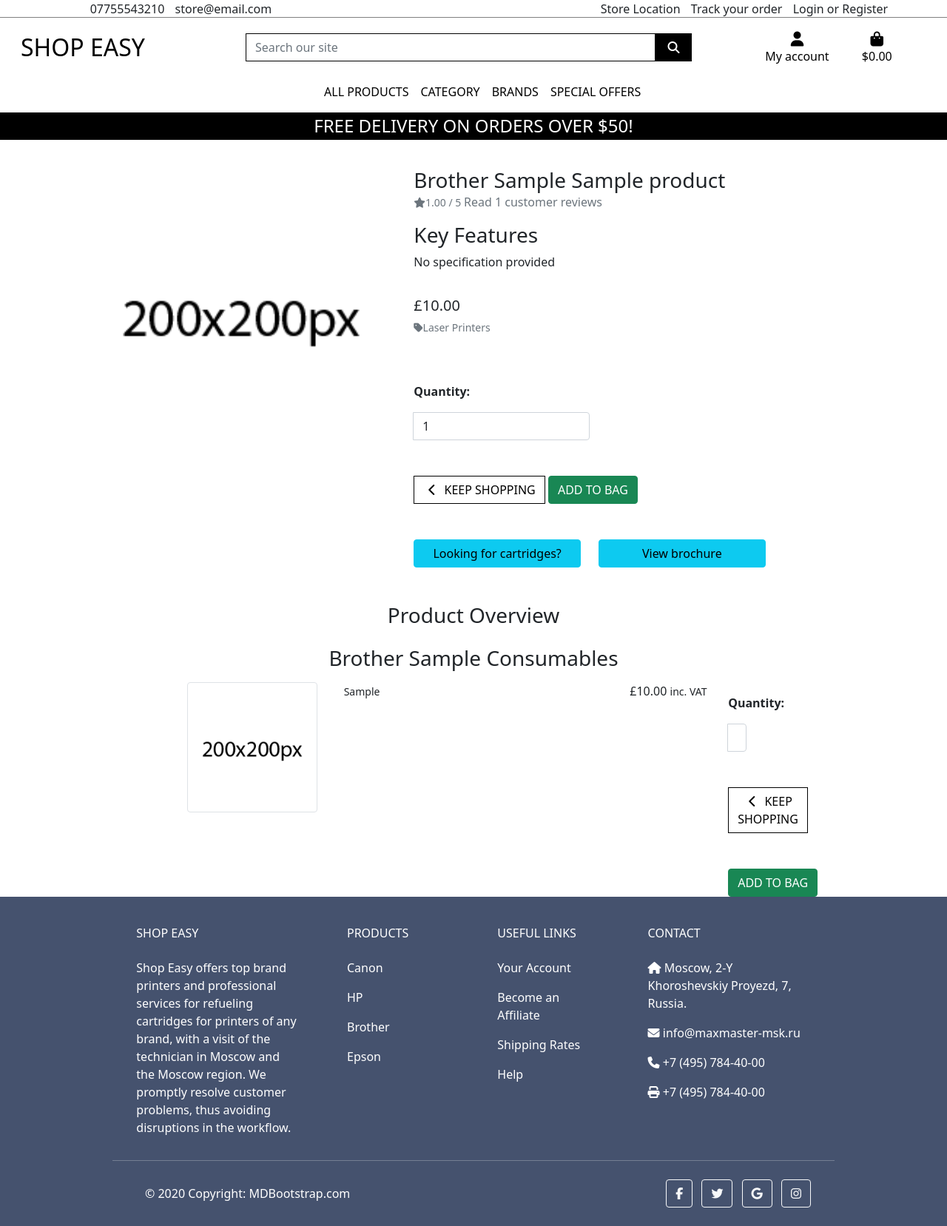
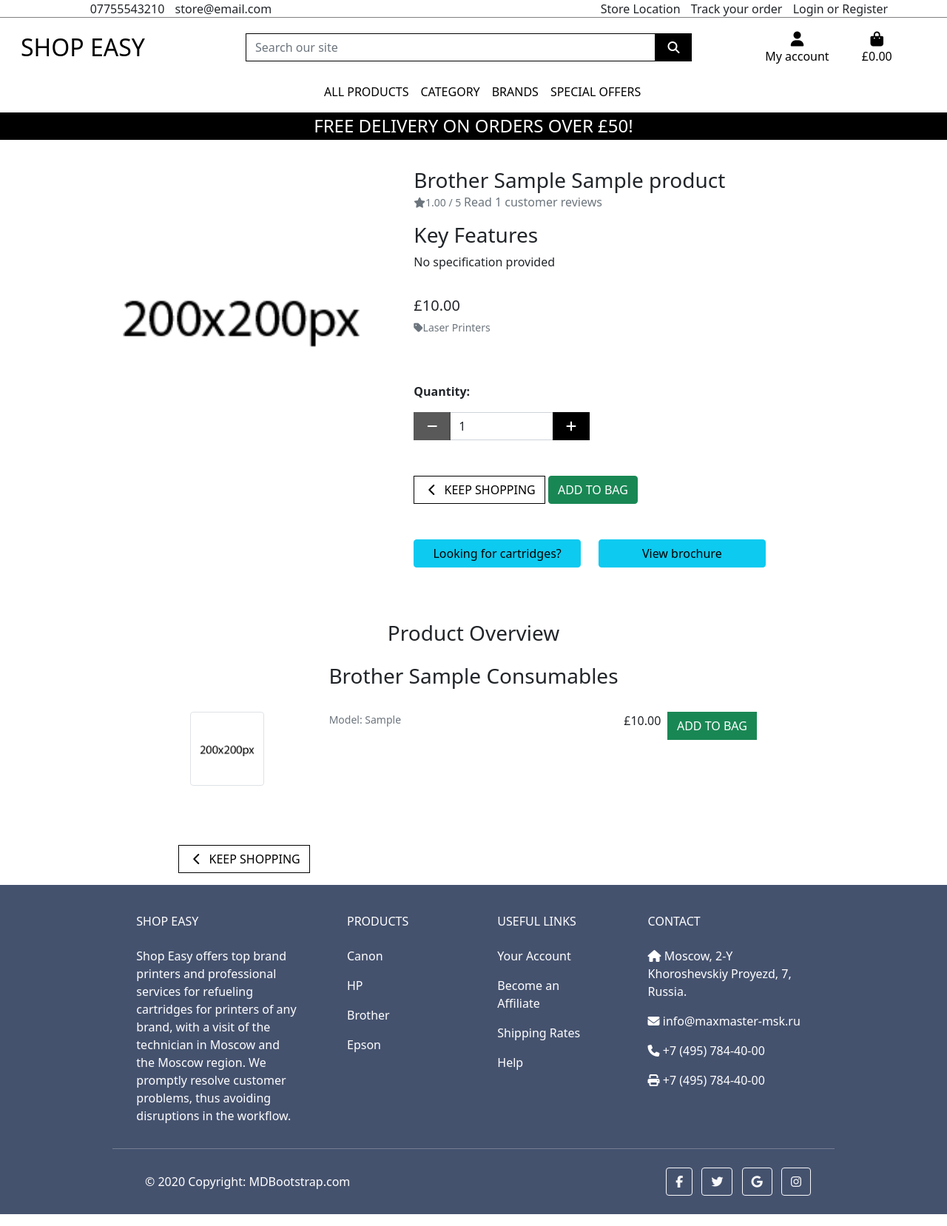
Before and after one commit to alexandergrib/ms4-store, a Django app: page /products/1 in a window 1280 px wide. Shown: the whole page at 74% size. Run offline with Django 3.2, Linux system fonts and the light colour scheme; data comes from the database, SQL or seed files in the repository; tables that the repository leaves empty hold one stand-in row (values such as "Sample post"); parts of the project's set-up code (start-up, migrations or seed data) failed here and were passed over; some libraries are stand-ins or nearby versions.

Commit message:
refactored shopping bag

```diff
--- a/products/templates/products/product_detail.html
+++ b/products/templates/products/product_detail.html
@@ -37,17 +37,24 @@
                     <div class="row">
                         <div class="col">
                             <h3 class="mb-0">{{ product.brand.friendly_brand_name }} {{ product.model }} {{ product.name }}</h3>
+
                             {% if product.rating %}
+                                {% if product.category.name !=  'cartridges' %}
                                     <small class="text-muted"><i
-                                        class="fas fa-star mr-1"></i>{{ product.rating | floatformat:2 }} / 5 </small>
+                                            class="fas fa-star mr-1"></i>{{ product.rating | floatformat:2 }} / 5
+                                    </small>
                                     <a href="" class="text-muted">Read {{ product.product_reviews.count }} customer
                                         reviews</a>
                                 {% else %}
                                     <small class="text-muted">Not rated yet.</small>
                                     <span class="text-muted">Leave your review</span>
                                 {% endif %}
+                            {% else %}
+
+                            {% endif %}
                         </div>
                     </div>
+                    {% if product.category.name !=  'cartridges' %}
                         <div class="row">
                             <div class="col">
                                 <h3 class="mt-3">Key Features</h3>
@@ -62,6 +69,7 @@
                                 </ul>
                             </div>
                         </div>
+                    {% endif %}
                     <div class="row mt-3">
                         <div class="col">
                             <p class="lead mb-0 text-left font-weight-bold">£{{ product.price }}</p>
@@ -84,11 +92,30 @@
                                         <p class="mt-3"><strong>Quantity:</strong></p>
                                         <div class="form-group w-50">
                                             <div class="input-group">
+                                                <div class="input-group-prepend">
+                                                    <button class="decrement-qty btn btn-black rounded-0"
+                                                            data-item_id="{{ product.id }}"
+                                                            id="decrement-qty_{{ product.id }}">
+                                                <span class="icon">
+                                                    <i class="fas fa-minus"></i>
+                                                </span>
+                                                    </button>
+                                                </div>
                                                 <label for="id_qty_{{ product.id }}"></label>
                                                 <input class="form-control qty_input" type="number" name="quantity"
                                                        value="1" min="1" max="99" data-item_id="{{ product.id }}"
                                                        id="id_qty_{{ product.id }}">
+                                                <div class="input-group-append">
+                                                    <button class="increment-qty btn btn-black rounded-0"
+                                                            data-item_id="{{ product.id }}"
+                                                            id="increment-qty_{{ product.id }}">
+                                                <span class="icon">
+                                                    <i class="fas fa-plus"></i>
+                                                </span>
+                                                    </button>
                                                 </div>
+                                            </div>
+
                                         </div>
                                     </div>
 
@@ -109,14 +136,15 @@
                         </div>
                     </div>
                     <div class="row pt-5">
+                        {% if product.category.name !=  'cartridges' %}
                             <div class="col-6">
                                 <a href="" class="btn btn-info w-100">Looking for cartridges?</a>
                             </div>
-                        <div class="col-6">{% if product.brochure %}
+                        {% endif %}
+                        <div class="col-6">
+                            {% if product.brochure %}
                                 <a href="{{ product.brochure }}" class="btn btn-info w-100" target="_blank">View
-                                brochure</a>
-                        {% else %}
-                            &nbsp;
+                                    brochure</a>                                &nbsp;
                             {% endif %}
                         </div>
                     </div>
@@ -134,67 +162,83 @@
             </div>
         </div>
     </div>
-    {# <!-- Cartridges container-->#}
+    {# <!-- Cartridges container hidden if viewing cartridge product-->#}
+    {% if product.category.name !=  'cartridges' %}
         <div class="container-fluid">
             <div class="row">
                 <div class="col text-center">
                     <h3>{{ product.brand.friendly_brand_name }} {{ product.model }} Consumables</h3>
                 </div>
+
+
                 <div class="row">
                     <div class="col-8 offset-2">
 
                         {% if product.cartridges.all %}
                             {% for cartridge in product.cartridges.all %}
-                            <div class="row mt-2">
-                                <div class="col-3">
+
+
+
+                                <div class="table-responsive rounded">
+                                    <table class="table table-sm table-borderless">
+                                        <thead class="text-black">
+                                        <tr>
+                                            <th scope="col"></th>
+                                            <th scope="col"></th>
+                                            <th scope="col"></th>
+                                            <th scope="col"></th>
+                                            <th scope="col"></th>
+                                        </tr>
+                                        </thead>
+                                        <tr>
+                                            <td class="p-3 w-25">
                                                 {% if cartridge.image_url %}
-                                        <img class="img-thumbnail" src="{{ cartridge.image_url }}"
+                                                    <img class="img-thumbnail" src="{{ cartridge.image_url }}" width="100" height="100"
                                                          alt="{{ cartridge.brand.friendly_brand_name }}-{{ cartridge.model }}-cartridge">
                                                 {% else %}
-                                        <img class="img-thumbnail" src="/media/200x200.webp"
+                                                    <img class="img-thumbnail" src="/media/200x200.webp" width="100" height="100"
                                                          alt="{{ cartridge.brand.friendly_brand_name }}-{{ cartridge.model }}-cartridge">
                                                 {% endif %}
-                                </div>
-                                <div class="col-9 col-md-6">
-                                    <div class="row">
-                                        <div class="col-12">{{ cartridge.description }}</div>
-                                        <div class="col-12"><small>{{ cartridge.model }}</small></div>
-                                    </div>
-
-                                </div>
-                                <div class="col-6 col-md-2">£{{ cartridge.price }} <small>inc. VAT</small></div>
-                                <div class="col-6 col-md-1">
-                                    <form class="form" action="{% url 'add_to_bag' cartridge.id %}" method="POST">
+                                            </td>
+                                            <td class="py-3 w-50">
+                                                <p class="my-0">{{ cartridge.description|safe }}</p>
+                                                <p class="my-0 small text-muted">Model: {{ cartridge.model }}</p>
+                                            </td>
+                                            <td class="py-3">
+                                                <p class="my-0">£{{ cartridge.price }}</p>
+                                            </td>
+                                            <td class="py-3">
+                                                <form class="form" action="{% url 'add_to_bag' cartridge.id %}"
+                                                      method="POST">
                                                     {% csrf_token %}
-                                        <div class="form-row">
-                                            <div class="col-12">
-                                                <p class="mt-3"><strong>Quantity:</strong></p>
-                                                <div class="form-group w-50">
                                                     <div class="input-group">
                                                         <label for="id_qty_{{ cartridge.id }}"></label>
-                                                        <input class="form-control qty_input" type="number"
+                                                        <input class="form-control qty_input" type="hidden"
                                                                name="quantity" value="1" min="1" max="99"
                                                                data-item_id="{{ cartridge.id }}"
-                                                               id="id_qty_{{ cartridge.id }}">
+                                                               id="id_qty_{{ cartridge.id }}"
+                                                        >
+                                                        <input type="submit" class="btn btn-success text-uppercase"
+                                                               value="Add to Bag">
+                                                        <input type="hidden" name="redirect_url"
+                                                               value="{{ request.path }}">
                                                     </div>
-                                                </div>
-                                            </div>
+                                                </form>
+                                            </td>
 
-                                            <div class="col-12">
+                                            <td>
+
+                                            </td>
+
+                                        </tr>
+                                    </table>
                                     <a href="{% url 'products' %}"
-                                                   class="btn btn-outline-black rounded-0 mt-5">
+                                       class="btn btn-outline-black rounded-0 mt-5 mb-3 text-end">
                                                     <span class="icon">
                                                         <i class="fas fa-chevron-left"></i>
                                                     </span>
                                         <span class="text-uppercase">Keep Shopping</span>
                                     </a>
-                                                <input type="submit" class="btn btn-success text-uppercase mt-5"
-                                                       value="Add to Bag">
-                                            </div>
-                                            <input type="hidden" name="redirect_url" value="{{ request.path }}">
-                                        </div>
-                                    </form>
-                                </div>
                                 </div>
                             {% endfor %}
                         {% endif %}
@@ -203,4 +247,12 @@
                 </div>
             </div>
         </div>
+    {% endif %}
+
 {% endblock %}
+
+
+{% block postloadjs %}
+{{ block.super }}
+{% include 'products/includes/quantity_input_script.html' %}
+{% endblock %}
--- a/products/views.py
+++ b/products/views.py
@@ -1,4 +1,5 @@
 from django.db.models.functions import Lower
+from django.http import Http404
 from django.shortcuts import render, redirect, reverse, get_object_or_404
 from django.contrib import messages
 from django.db.models import Q
@@ -70,9 +71,10 @@ def all_products(request):
 
 def product_detail(request, product_id):
     """ A view to show individual product details """
-
-    product = get_object_or_404(Product, pk=product_id)
-
+    try:
+        product = get_object_or_404(Product, pk=product_id)
+    except Http404:  # if not product then it's a cartridge
+        product = get_object_or_404(Cartridges, pk=product_id)
     context = {
         'product': product,
     }
--- a/templates/base.html
+++ b/templates/base.html
@@ -127,9 +127,9 @@
                             <div><i class="fas fa-shopping-bag fa-lg"></i></div>
                             <p class="my-0">
                                 {% if grand_total %}
-                                    ${{ grand_total|floatformat:2 }}
+                                    £{{ grand_total|floatformat:2 }}
                                 {% else %}
-                                    $0.00
+                                    £0.00
                                 {% endif %}
                             </p>
                         </div>
@@ -150,7 +150,7 @@
     </div>
     <div class="row text-center">
         <div class="col bg-black text-white">
-            <h4 class="logo-font my-1">Free delivery on orders over ${{ free_delivery_threshold }}!</h4>
+            <h4 class="logo-font my-1">Free delivery on orders over £{{ free_delivery_threshold }}!</h4>
         </div>
     </div>
 </header>
```
Also changed, not shown: bag/templates/bag/bag.html (+9 -9 lines), products/models.py (+6 -4 lines), products/templates/products/includes/quantity_input_script.html (added, +44 -0 lines). Lines whose indentation alone changed are shown as unchanged.
